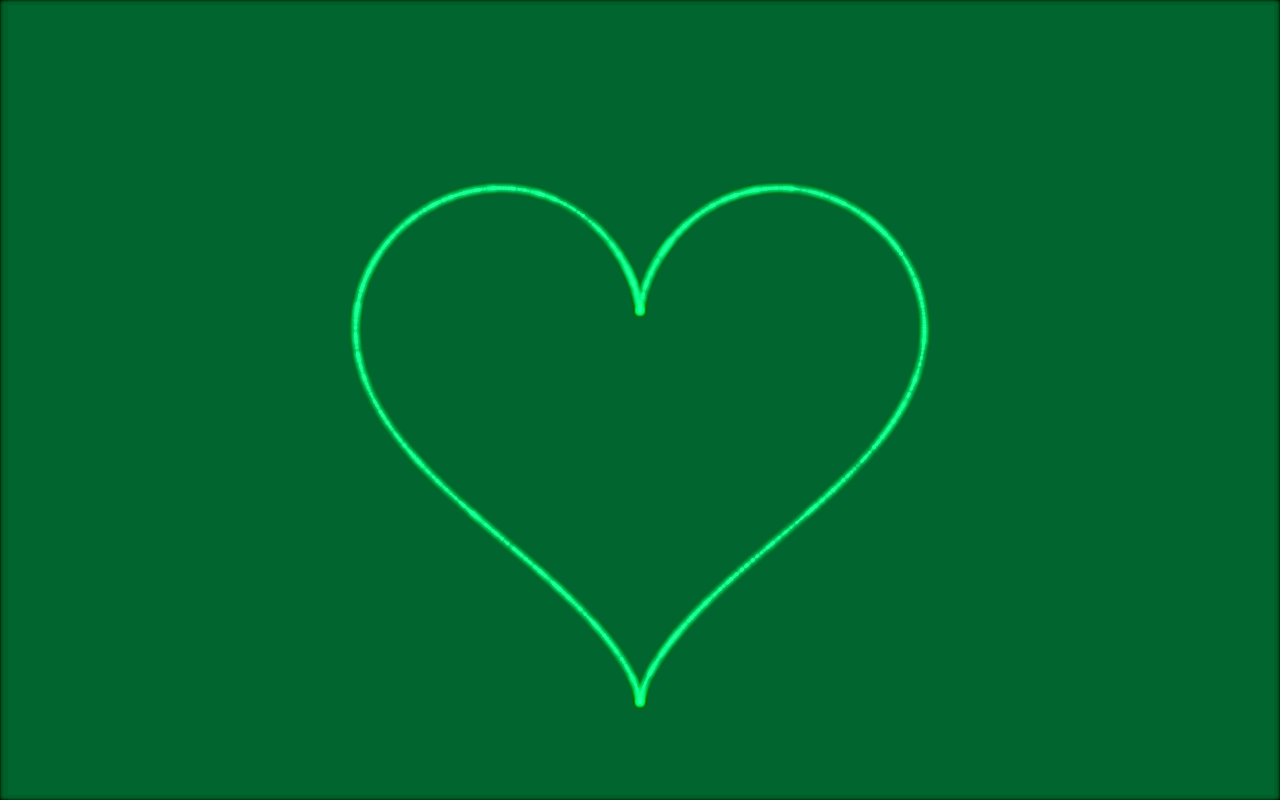
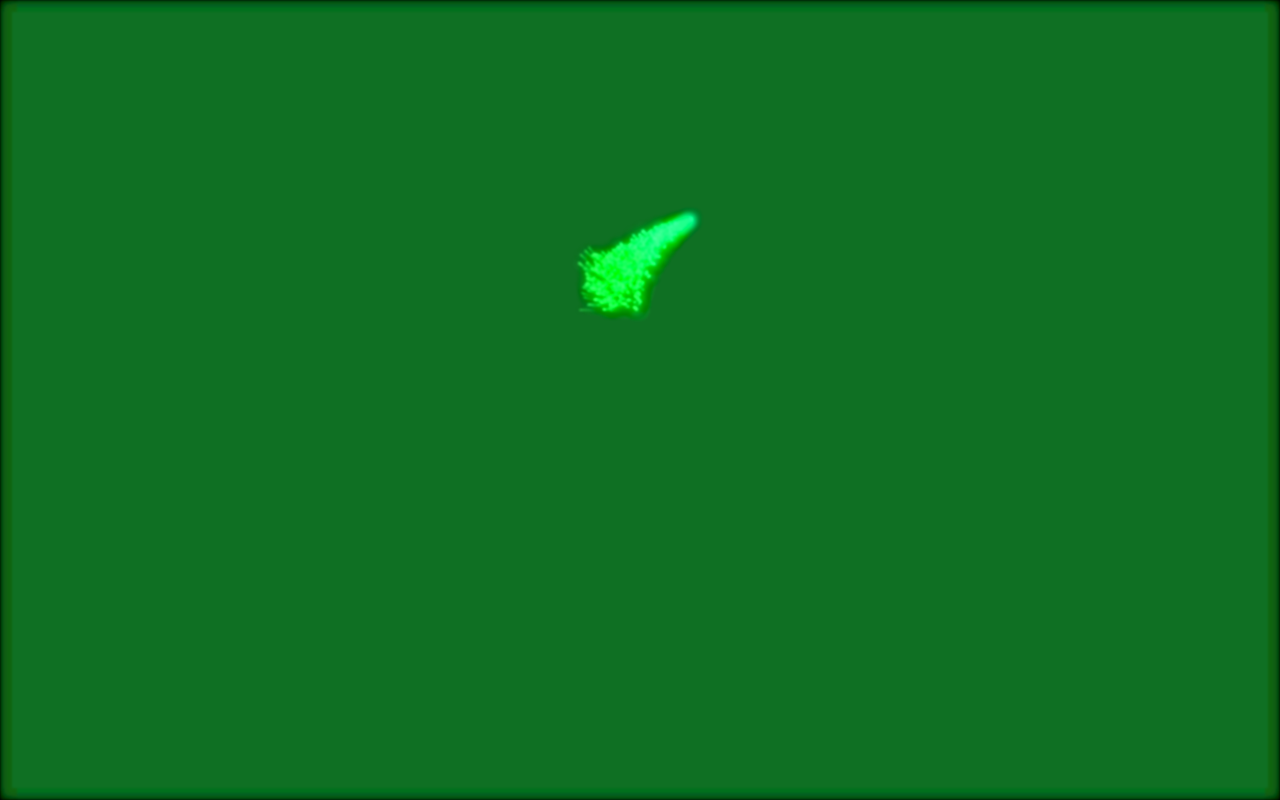
Before and after one commit to Salwadordalin/Kalp, a plain HTML site: page index.html in a window 1280 px wide. Drawn offline with Linux system fonts and the light colour scheme; animation ran at ten frames a second.

Commit message:
Update index.html

```diff
--- a/index.html
+++ b/index.html
@@ -3,36 +3,54 @@
 <head>
     <meta charset="UTF-8">
     <meta name="viewport" content="width=device-width, initial-scale=1.0">
-    <title>Neon Heart Animation</title>
+    <title>Tıpatıp Aynı Neon Parçacıklı Kalp Animasyonu</title>
     <style>
-        /* CSS: Videodaki o derin siyah arka plan ve tam ekran yerleşimi */
+        /* CSS: Orijinal videodaki koyu, derin siyah atmosferi yakalar */
         body {
             margin: 0;
             padding: 0;
             overflow: hidden;
-            background-color: #000; /* Saf siyah */
+            background-color: #000; /* Derin siyah arka plan */
             display: flex;
             justify-content: center;
             align-items: center;
             height: 100vh;
+            color: #00ff7f; /* Yardımcı metin rengi (gerekirse) */
+            font-family: Arial, sans-serif;
         }
 
         canvas {
             display: block;
-            /* Hafif bir parlama efekti ekleyerek videodaki derinliği artırıyoruz */
-            filter: blur(0.5px) contrast(1.2);
+            /* Parıltıyı daha diffuse ve yumuşak hale getirmek için CSS filtreleri */
+            filter: blur(0.8px) contrast(1.1) brightness(1.1);
+        }
+
+        #error-msg {
+            display: none;
+            position: absolute;
+            color: red;
+            background: rgba(0,0,0,0.8);
+            padding: 10px;
         }
     </style>
 </head>
 <body>
 
+    <div id="error-msg">Canvas yüklenemedi. Lütfen tarayıcınızı kontrol edin.</div>
     <canvas id="heartCanvas"></canvas>
 
     <script>
         const canvas = document.getElementById('heartCanvas');
         const ctx = canvas.getContext('2d');
+        const errorMsg = document.getElementById('error-msg');
 
-        // Ekran boyutuna göre ayarla
+        // Canvas yüklendi mi kontrol et
+        if (!ctx) {
+            errorMsg.style.display = 'block';
+            console.error("Canvas context alınamadı.");
+        }
+
+        // Ekran boyutuna göre canvas'ı ayarla
         function resize() {
             canvas.width = window.innerWidth;
             canvas.height = window.innerHeight;
@@ -40,72 +58,111 @@
         window.addEventListener('resize', resize);
         resize();
 
+        // --- KONFİGÜRASYON (Tıpatıp aynı parçacık detayı için) ---
+        const config = {
+            particleCountPerFrame: 20, // Her karede fışkıran parçacık sayısı (videodaki yoğun bulut için)
+            particleLife: 120, // Parçacıkların yaşam süresi (ne kadar uzun kalacakları)
+            particleSize: { min: 0.8, max: 2.2 }, // Parçacık boyutları (tıpatıp aynı mikro noktalar)
+            particleSpeed: { min: -0.8, max: 0.8 }, // Yayılma hızı (kalpten dışarı bulut etkisi)
+            glowBlur: 10, // Neon parıltısının yumuşaklığı (son görseldeki gibi puslu)
+            trailOpacity: 0.06 // Hareket izinin belirginliği (iz bırakma efekti)
+        };
+
         const particles = [];
-        const particleCount = 1200; // Videodaki o yoğun görünüm için
+        let time = 0; // Çizim zamanlayıcısı
+        let hue = 130; // Başlangıç rengi (Yeşil)
 
+        // --- PARÇACIK SINIFI ---
         class Particle {
-            constructor() {
-                this.init();
-            }
+            constructor(x, y, hue) {
+                this.x = x;
+                this.y = y;
+                this.hue = hue; // Çizildiği anın rengini alır
 
-            init() {
-                this.t = Math.random() * Math.PI * 2; // Kalp üzerindeki başlangıç açısı
-                this.size = Math.random() * 1.5 + 0.5; // Parçacık boyutu
-                this.speed = Math.random() * 0.015 + 0.005; // Dönüş hızı
-                this.hue = 130; // Başlangıç rengi (Yeşil)
-                this.opacity = Math.random() * 0.5 + 0.5;
+                // Rastgele mikro boyutlar (tıpatıp aynı noktacıklar için)
+                this.size = Math.random() * (config.particleSize.max - config.particleSize.min) + config.particleSize.min;
 
-                // Kalp denklemi koordinatları
-                this.updateCoords();
-            }
+                // Kalp formülünden dışarı doğru yumuşak bir yayılma (bulut etkisi)
+                this.speedX = (Math.random() - 0.5) * (config.particleSpeed.max - config.particleSpeed.min) + config.particleSpeed.min;
+                this.speedY = (Math.random() - 0.5) * (config.particleSpeed.max - config.particleSpeed.min) + config.particleSpeed.min;
 
-            updateCoords() {
-                // Parametrik Kalp Formülü
-                const x = 16 * Math.pow(Math.sin(this.t), 3);
-                const y = -(13 * Math.cos(this.t) - 5 * Math.cos(2 * this.t) - 2 * Math.cos(3 * this.t) - Math.cos(4 * this.t));
-
-                // Ölçeklendirme (Ekran boyutuna göre kalbi büyütme)
-                const scale = Math.min(canvas.width, canvas.height) / 45;
-                this.x = x * scale + canvas.width / 2;
-                this.y = y * scale + canvas.height / 2;
+                this.life = config.particleLife; // Yaşam süresi
+                this.opacity = 1; // Solma başlangıcı
             }
 
             update() {
-                this.t += this.speed;
-                this.updateCoords();
+                // Parçacık hareket eder
+                this.x += this.speedX;
+                this.y += this.speedY;
 
-                // Renk geçişi: Yeşil (130) -> Sarı (60) -> Mor/Pembe (280+)
-                this.hue += 0.4;
-                if (this.hue > 320) this.hue = 130;
+                // Zamanla yavaşlama (friction)
+                this.speedX *= 0.99;
+                this.speedY *= 0.99;
+
+                // Yaşlandıkça solma
+                this.life -= 1;
+                this.opacity = this.life / config.particleLife;
+
+                // Hafifçe küçülme (isteğe bağlı, videoda belirgin değil ama yumuşatır)
+                if (this.size > 0.2) this.size -= 0.01;
             }
 
             draw() {
-                ctx.fillStyle = `hsla(${this.hue}, 100%, 60%, ${this.opacity})`;
+                // Renk ve opaklık (HSL kullanıyoruz, videodaki gibi tam geçiş)
+                ctx.fillStyle = `hsla(${this.hue}, 100%, 65%, ${this.opacity})`;
+
                 ctx.beginPath();
+                // Yumuşak ışık noktaları (tıpatıp aynı parçacık detayı)
                 ctx.arc(this.x, this.y, this.size, 0, Math.PI * 2);
                 ctx.fill();
 
-                // Videodaki o parlamayı (glow) sağlamak için
-                ctx.shadowBlur = 4;
-                ctx.shadowColor = `hsla(${this.hue}, 100%, 60%, 0.8)`;
+                // Neon parıltı (Canvas düzeyinde, son görseldeki pusluluk için)
+                ctx.shadowBlur = config.glowBlur;
+                ctx.shadowColor = `hsla(${this.hue}, 100%, 65%, 0.8)`;
             }
         }
 
-        // Parçacıkları oluştur
-        for (let i = 0; i < particleCount; i++) {
-            particles.push(new Particle());
-        }
-
+        // --- ANA ANİMASYON DÖNGÜSÜ ---
         function animate() {
-            // "Trail" (İz) efekti: Her karede ekranı tam siyah yapmak yerine
-            // çok hafif şeffaf siyahla kaplıyoruz. Bu, hareket edenlerin arkasında iz bırakır.
-            ctx.fillStyle = 'rgba(0, 0, 0, 0.08)';
+            // İz bırakma efekti: Canvas'ı tam temizlemek yerine yumuşak siyahla kaplarız
+            ctx.fillStyle = `rgba(0, 0, 0, ${config.trailOpacity})`;
             ctx.fillRect(0, 0, canvas.width, canvas.height);
 
-            particles.forEach(p => {
-                p.update();
-                p.draw();
-            });
+            // Parıltıyı çizime yansıtmak için resetleme
+            ctx.shadowBlur = 0;
+
+            // 1. Kalp pozisyonunu hesapla (Parametrik Kalp Formülü - Cardioid)
+            const x = 16 * Math.pow(Math.sin(time), 3);
+            const y = -(13 * Math.cos(time) - 5 * Math.cos(2 * time) - 2 * Math.cos(3 * time) - Math.cos(4 * time));
+
+            // Ölçeklendirme (Kalbi ekrana sığdır)
+            const scale = Math.min(canvas.width, canvas.height) / 45;
+            const heartX = x * scale + canvas.width / 2;
+            const heartY = y * scale + canvas.height / 2;
+
+            // 2. Renk döngüsünü ayarla (Videodaki yeşil -> sarı -> mor geçişi için)
+            hue = (hue + 0.4) % 360; // Hafifçe artar
+            // Orijinal videoda daha belirgin bir yeşil->sarı->mor->yeşil döngüsü var.
+            // Bu basit döngü buna benzer bir his verecektir.
+
+            // 3. Her karede, kalp formülünün o anki noktasından yeni parçacıklar fışkırt
+            for (let i = 0; i < config.particleCountPerFrame; i++) {
+                particles.push(new Particle(heartX, heartY, hue));
+            }
+
+            // 4. Tüm parçacıkları güncelle ve çiz
+            for (let i = particles.length - 1; i >= 0; i--) {
+                particles[i].update();
+                particles[i].draw();
+
+                // Ölen parçacıkları temizle (performans için)
+                if (particles[i].life <= 0) {
+                    particles.splice(i, 1);
+                }
+            }
+
+            // Çizim hızını ve formülün ilerlemesini kontrol et (videoya tıpatıp uyumlu hız)
+            time += 0.012; // Çizim hızı
 
             requestAnimationFrame(animate);
         }
```
